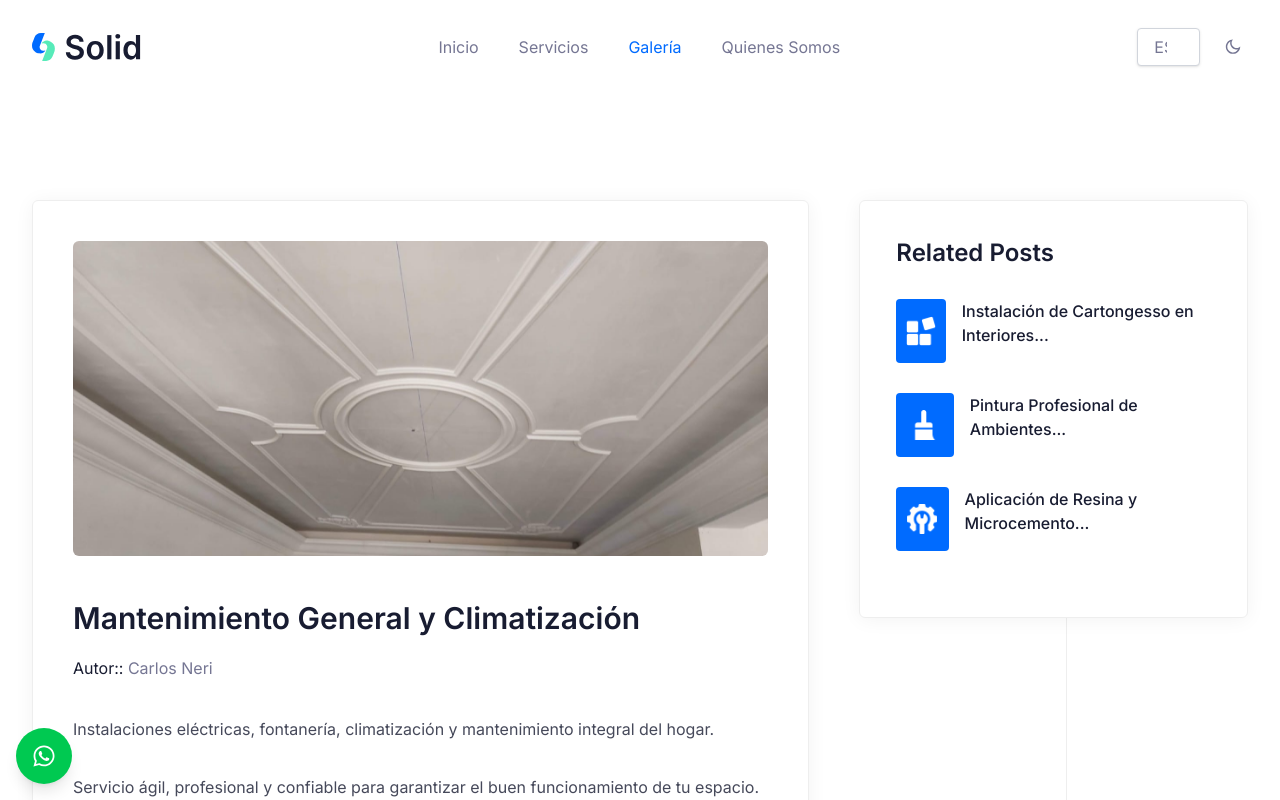
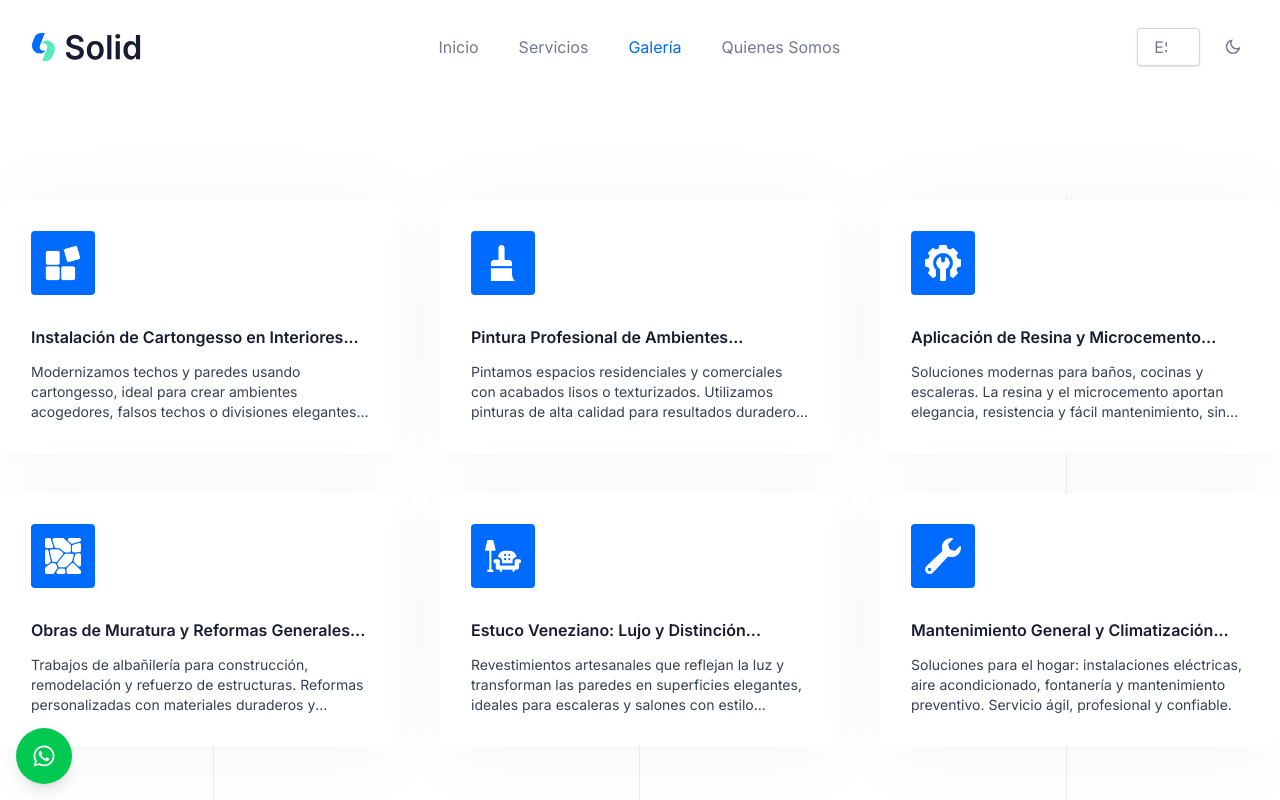
Before and after one commit to Mateocorone/Multiservices, a Next.js app: page /blog in a window 1280 px wide. Shown: the top 800 px of the page. Built offline with nearby package versions, Linux system fonts and the light colour scheme.

Commit message:
Fix Confusion
Between BC6 and Page General

```diff
--- a/app/(site)/blog/blog-details-6/page.tsx
+++ b/app/(site)/blog/blog-details-6/page.tsx
@@ -1,51 +1,17 @@
 import RelatedPost from "@/components/Blog/RelatedPost";
-import Image from "next/image";
+import BlogContent6 from "./BlogContent6"; // Importa el nuevo componente de cliente
 
 const Page = () => {
   return (
     <section className="pb-20 pt-35 lg:pb-25 lg:pt-45 xl:pb-30 xl:pt-50">
       <div className="mx-auto max-w-c-1390 px-4 md:px-8 2xl:px-0">
         <div className="flex flex-col lg:flex-row gap-12.5">
+          {/* Contenido principal del blog, ahora en su propio componente */}
           <div className="w-full lg:w-2/3 mx-auto">
-            <div className="animate_top rounded-md border border-stroke bg-white p-7.5 shadow-solid-13 dark:border-strokedark dark:bg-blacksection md:p-10">
-              {/* <div className="mb-10 w-full overflow-hidden">
-                {/* <div className="relative aspect-97/60 w-full sm:aspect-97/44">
-                  <Image
-                    src={"/images/blog/mantenimiento-cover.jpg"}
-                    alt="Mantenimiento General"
-                    fill
-                    className="rounded-md object-cover object-center"
-                  />
-                </div> */}
-              {/* </div>  */}
-
-              <h2 className="mb-5 mt-11 text-3xl font-semibold text-black dark:text-white 2xl:text-sectiontitle2">
-                Mantenimiento General y Climatización
-              </h2>
-
-              <ul className="mb-9 flex flex-wrap gap-5 2xl:gap-7.5">
-                <li>
-                  <span className="text-black dark:text-white">Author: </span>
-                  Carlos Neri
-                </li>
-              </ul>
-
-              <div className="blog-details space-y-4 text-black dark:text-white">
-                <p>
-                  Instalaciones eléctricas, fontanería, climatización y mantenimiento integral del hogar.
-                </p>
-                <p>
-                  Servicio ágil, profesional y confiable para garantizar el buen funcionamiento de tu espacio.
-                </p>
-
-                <div className="flex flex-wrap gap-5 mt-6">
-                  <Image src={"/images/blog/FOTO10.jpg"} width={350} height={200} alt="Mantenimiento 1" />
-                  <Image src={"/images/blog/FOTO11.jpg"} width={350} height={200} alt="Mantenimiento 2" />
-                </div>
-              </div>
-            </div>
+            <BlogContent6 />
           </div>
 
+          {/* Related Posts en el costado derecho */}
           <div className="w-full lg:w-1/3">
             <RelatedPost />
           </div>
--- a/app/(site)/blog/page.tsx
+++ b/app/(site)/blog/page.tsx
@@ -1,25 +1,28 @@
-import RelatedPost from "@/components/Blog/RelatedPost";
-import Image from "next/image";
-import BlogContent6 from "./BlogContent6"; // Importa el nuevo componente de cliente
+import BlogData from "@/components/Blog/blogData";
+import BlogItem from "@/components/Blog/BlogItem";
+import { Metadata } from "next";
 
-const Page = () => {
+export const metadata: Metadata = {
+  title: "Galería | ReparaYa ",
+  description: "Descubre artículos, noticias y consejos útiles sobre reformas, pintura, microcemento, mantenimiento del hogar y más en el blog de ReparaYa.",
+};
+
+const BlogPage =  () => {
   return (
-    <section className="pb-20 pt-35 lg:pb-25 lg:pt-45 xl:pb-30 xl:pt-50">
-      <div className="mx-auto max-w-c-1390 px-4 md:px-8 2xl:px-0">
-        <div className="flex flex-col lg:flex-row gap-12.5">
-          {/* Contenido principal del blog, ahora en su propio componente */}
-          <div className="w-full lg:w-2/3 mx-auto">
-            <BlogContent6 />
-          </div>
-
-          {/* Related Posts en el costado derecho */}
-          <div className="w-full lg:w-1/3">
-            <RelatedPost />
+    <>
+      {/* <!-- ===== Blog Grid Start ===== --> */}
+      <section className="py-20 lg:py-25 xl:py-30">
+        <div className="mx-auto mt-15 max-w-c-1280 px-4 md:px-8 xl:mt-20 xl:px-0">
+          <div className="grid grid-cols-1 gap-7.5 md:grid-cols-2 lg:grid-cols-3 xl:gap-10">
+            {BlogData.map((post, key) => (
+              <BlogItem key={key} blog={post} />
+            ))}
           </div>
         </div>
-      </div>
-    </section>
+      </section>
+      {/* <!-- ===== Blog Grid End ===== --> */}
+    </>
   );
 };
 
-export default Page;
+export default BlogPage;
--- a/locales/es.json
+++ b/locales/es.json
@@ -164,5 +164,4 @@
 
 
 
-
 }
--- a/locales/it.json
+++ b/locales/it.json
@@ -153,7 +153,6 @@
     "body_p2": "Ideali per spazi sofisticati come salotti e scale."
   },
 
-
   "blogDetails_6": {
     "title": "Manutenzione Generale e Climatizzazione",
     "author": "Autore:",
@@ -163,4 +162,5 @@
 
 
 
+
 }
```
Also changed, not shown: app/(site)/blog/blog-details-6/BlogContent6.tsx (renamed from app/(site)/blog/BlogContent6.tsx).
